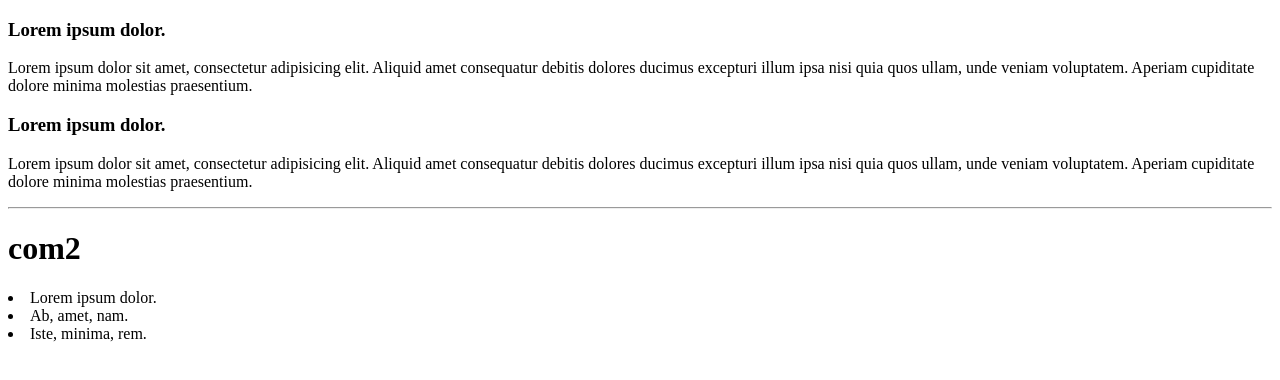
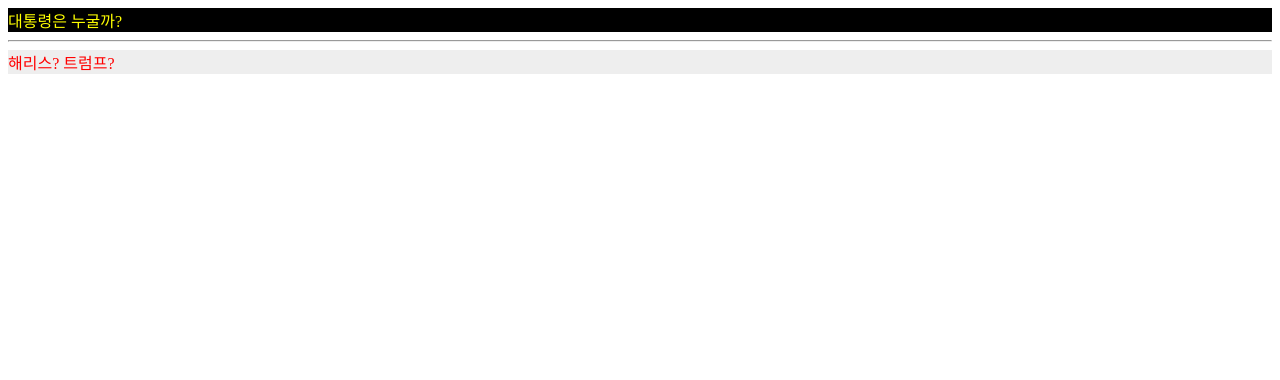
Before and after one commit to seokminlee24/react20241105, a React (Vite) app: page / in a window 1280 px wide. Shown: the top 380 px of the page. Built offline with nearby package versions, Linux system fonts and the light colour scheme.

Commit message:
style prop

```diff
--- /dev/null
+++ b/src/apps/MyApp23.jsx
@@ -0,0 +1,26 @@
+import React from "react";
+
+function MyApp24(props) {
+  return (
+    <div>
+      <Box color="yellow" bg="black" text="대통령은 누굴까?" />
+      <hr />
+      <Box color="red" bg="#eee" text="해리스? 트럼프?" />
+    </div>
+  );
+}
+
+function Box({ color, bg, text }) {
+  return (
+    <div
+      style={{
+        color: color,
+        backgroundColor: bg,
+      }}
+    >
+      {text}
+    </div>
+  );
+}
+
+export default MyApp24;
--- a/src/main.jsx
+++ b/src/main.jsx
@@ -1,9 +1,9 @@
 import { StrictMode } from "react";
 import { createRoot } from "react-dom/client";
-import App22 from "./assets/practice/App22.jsx";
+import MyApp24 from "./apps/MyApp23.jsx";
 
 createRoot(document.getElementById("root")).render(
   <StrictMode>
-    <App22 />
+    <MyApp24 />
   </StrictMode>,
 );
```
Also changed, not shown: src/apps/MyApp24.jsx (added, +15 -0 lines), src/assets/practice/App24.jsx (added, +15 -0 lines).
